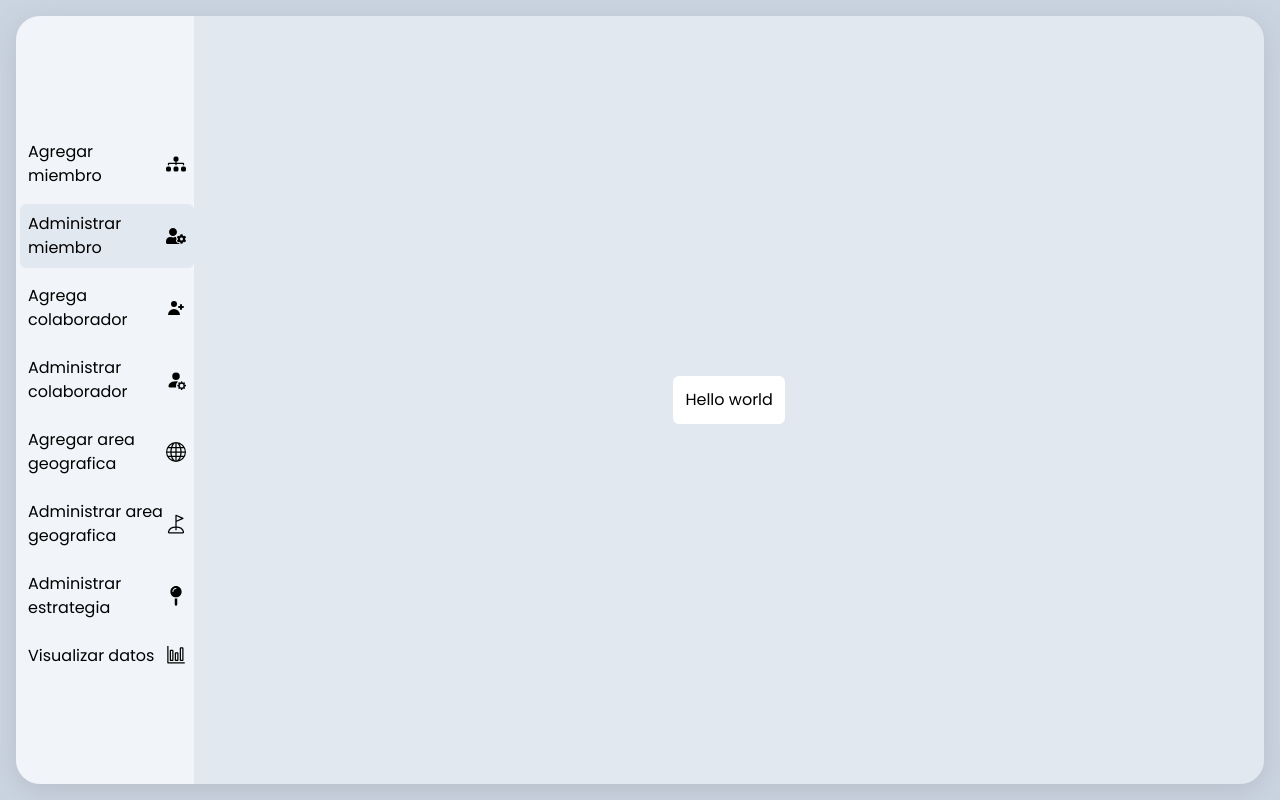
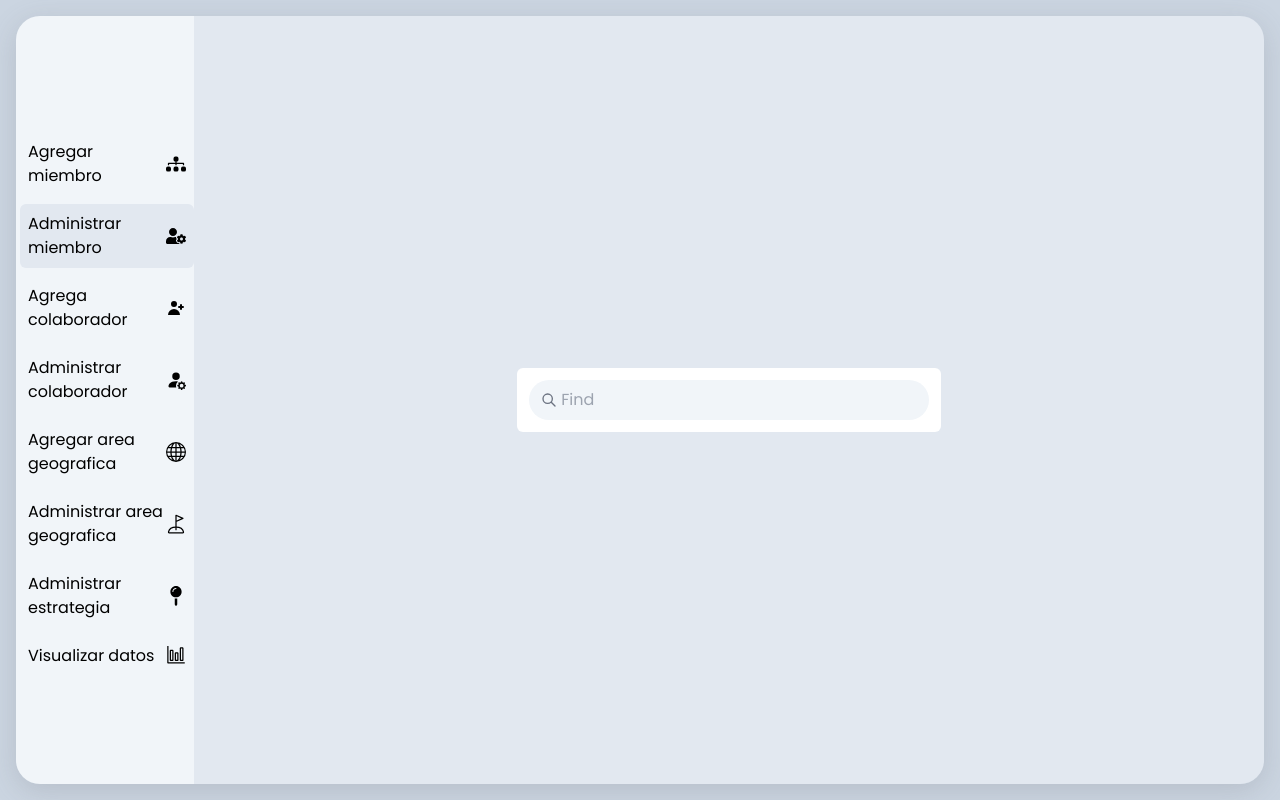
Before and after one commit to Glitch-loop/structure_management_interface, a React (Vite) app: page /app/manageMember in a window 1280 px wide. Built offline with nearby package versions, Linux system fonts and the light colour scheme.

Commit message:
Making searcher to update members

```diff
--- a/src/components/TablePersons/TablePersons.tsx
+++ b/src/components/TablePersons/TablePersons.tsx
@@ -1,14 +1,113 @@
+import {useState} from "react";
 import Table from '@mui/material/Table';
 import TableBody from '@mui/material/TableBody';
 import TableCell from '@mui/material/TableCell';
 import TableContainer from '@mui/material/TableContainer';
 import TableHead from '@mui/material/TableHead';
 import TableRow from '@mui/material/TableRow';
+import Searcher from '../UIcomponents/Searcher';
+import { IStructure, IRequest, IMember } from "../../interfaces/interfaces";
+import requester from "../../helpers/Requester";
+import { Paper, Tooltip } from "@mui/material";
+import {MdDeleteForever, MdEditDocument} from 'react-icons/md'
 
 const TablePersons = () => {
+  const [personsFounded, setPersonsFounded] = useState<IStructure[]>([]);
+
+  const handleSearchPerson = async (personToSearch: string) => {
+    console.log("Search: ", personToSearch)
+
+    const re = new RegExp(`^${personToSearch.toLowerCase()}[a-zA-Z0-9\ \d\D]*`);
+
+    const personsToShow:IStructure[] = personsFounded.filter(person => {
+        const name = `${person.first_name} ${person.last_name}`;
+        if(re.test(name.toLocaleLowerCase()) === true)
+          return person
+      })
+
+    try {
+      if(personsToShow[0] === undefined) {
+        console.log("PEDIR A API")
+        const resultPerson:IRequest<IStructure[]> = await requester(
+          {
+            url: `/members/name/${personToSearch}`,
+            method: 'GET'
+          })
+
+          if(resultPerson.data !== undefined) {
+            setPersonsFounded(resultPerson.data)
+          }
+      } else {console.log("Just filter"); setPersonsFounded(personsToShow)}
+    } catch (error) {
+      console.log(error)
+    }
+  }
+
+  const handleOnUpdate = async (idMember:number) => {
+    console.log(idMember)
+    try {
+      const memberResult:IRequest<IMember> = await requester({
+        url: `/members/${idMember}`,
+        method: 'GET'
+      })
+      console.log(memberResult)
+    } catch (error) {
+      console.log(error)
+    }
+  }
   return (
     <>
-      Hello world
+
+      <Searcher handleSearcher={handleSearchPerson}/>
+      {personsFounded[0] !== undefined &&
+      <div className="mt-2 overscroll-y-contain">
+        <TableContainer component={Paper}>
+          <Table>
+            <TableHead>
+              <TableRow>
+                <TableCell align="center">ID</TableCell>
+                <TableCell align="center">Nombre</TableCell>
+                <TableCell align="center">Modificar</TableCell>
+                <TableCell align="center">Eliminar</TableCell>
+              </TableRow>
+            </TableHead>
+            <TableBody>
+              {
+                personsFounded.map(person => {
+                  return (
+                    <TableRow key={person.id_member}>
+                      <TableCell align="center">
+                        {person.id_member}
+                      </TableCell>
+                      <TableCell align="center">
+                        {person.first_name} {person.last_name}
+                      </TableCell>
+                      <TableCell align="center">
+                        <Tooltip title="Editar">
+                          <button
+                          onClick={() =>
+                            {handleOnUpdate(person.id_member)}}
+                          className="text-2xl">
+                            <MdEditDocument />
+                          </button>
+                        </Tooltip>
+                      </TableCell>
+                      <TableCell align="center">
+                        <Tooltip title="Eliminar">
+                          <button className="text-2xl">
+                            <MdDeleteForever />
+                          </button>
+                        </Tooltip>
+                      </TableCell>
+                    </TableRow>
+                  )
+                })
+              }
+            </TableBody>
+          </Table>
+        </TableContainer>
+      </div>
+      }
     </>
   )
 }
--- a/src/components/UIcomponents/Searcher.tsx
+++ b/src/components/UIcomponents/Searcher.tsx
@@ -1,12 +1,12 @@
 import { useState, useEffect } from 'react';
 import { HiOutlineSearch } from "react-icons/hi";
 const Searcher = ({handleSearcher}: {handleSearcher:any}) => {
-  const [groupToSearch, setGroupToSearch] = useState('');
+  const [itemToSearch, setItemToSearch] = useState('');
   const handleType = (e:any):void => {
     e.preventDefault();
     if(e.key=="Enter"){
-      handleSearcher(groupToSearch)
-      setGroupToSearch('')
+      handleSearcher(itemToSearch)
+      setItemToSearch('')
     }
   }
 
@@ -17,8 +17,8 @@ const Searcher = ({handleSearcher}: {handleSearcher:any}) => {
         <input
           className='rounded-full pl-1 py-1 appearance-none focus:outline-none bg-transparent flex-1 pr-3'
           placeholder='Find'
-          value={groupToSearch}
-          onChange={(e): void => {setGroupToSearch(e.target.value)}}
+          value={itemToSearch}
+          onChange={(e): void => {setItemToSearch(e.target.value)}}
           onKeyUp={handleType}
         />
       </div>
--- a/src/helpers/Requester.ts
+++ b/src/helpers/Requester.ts
@@ -11,7 +11,7 @@ const requester = async <T>(
     extraHeaders?: any
   }) => {
     return Axios({
-      headers: {'x-access-token': 'eyJhbGciOiJIUzI1NiIsInR5cCI6IkpXVCJ9.eyJpZF9jb2xsYWJvcmF0b3IiOjExLCJpYXQiOjE2ODczODczNjQsImV4cCI6MTY4NzQwMTc2NH0.AcyDds_CCy7NfAPqk_ZWC7GOUrc6GalHkscoggKVhFU'
+      headers: {'x-access-token': 'eyJhbGciOiJIUzI1NiIsInR5cCI6IkpXVCJ9.eyJpZF9jb2xsYWJvcmF0b3IiOjExLCJpYXQiOjE2ODc0MDgwMTMsImV4cCI6MTY4NzQyMjQxM30.Qz5R1ZUi9G-qRkR3qb8YLsbjrpr1Ux9Wz6IqQG5vmoQ'
       // localStorage.getItem('hjN8wY5KBs3NWhGv')
       , ...extraHeaders },
       baseURL: import.meta.env.VITE_ENDPOINT,
```
